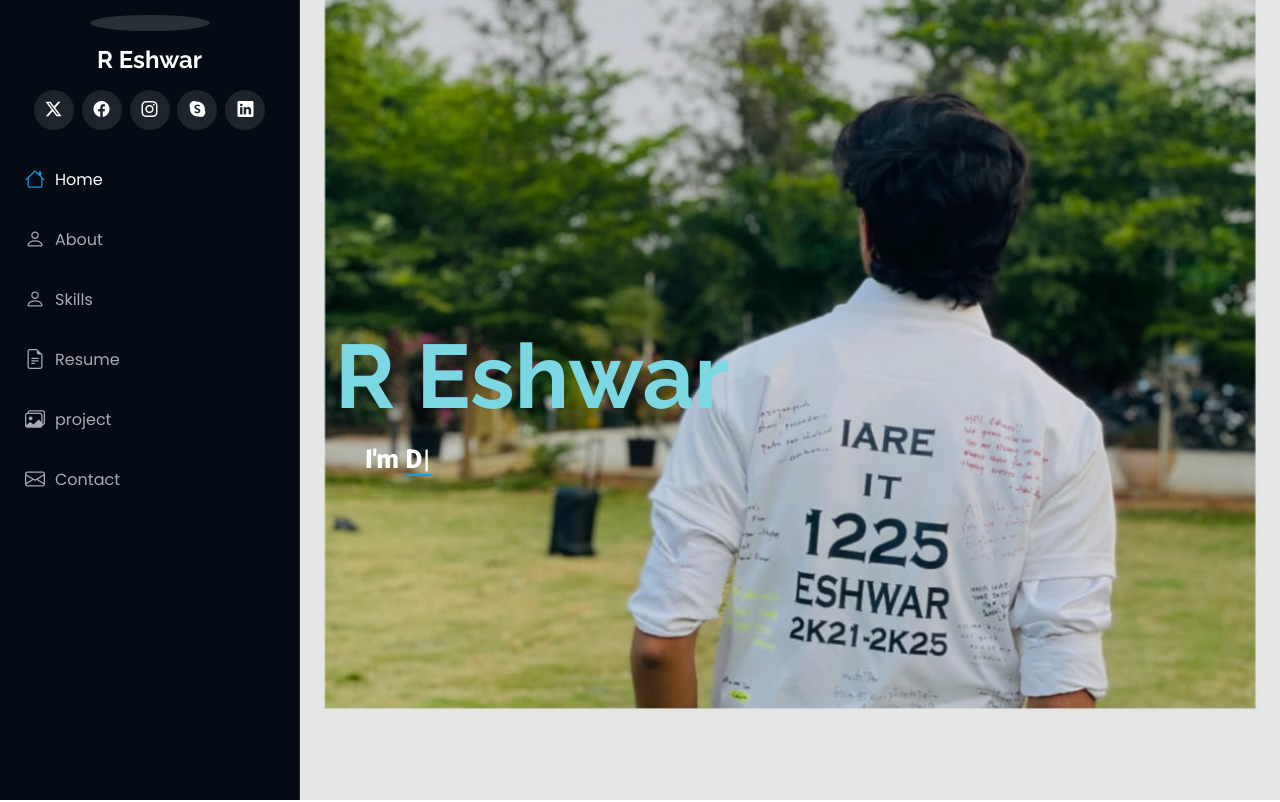
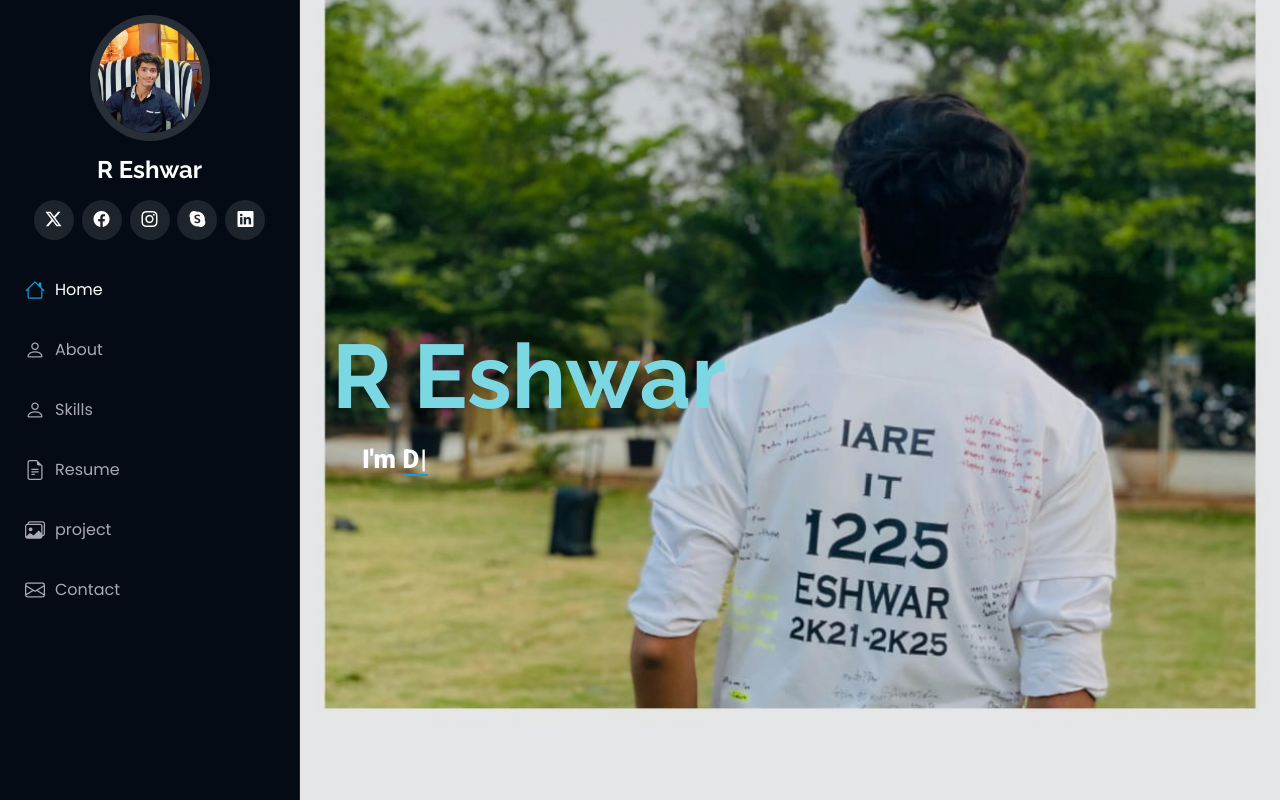
Before and after one commit to Eshwar8888/eshwarPortfolio, a plain HTML site: page index.html in a window 1280 px wide. Shown: the top 802 px of the page. Drawn offline with nearby package versions, Linux system fonts and the light colour scheme; files that its build step writes are made by us from their sources; files whose address does not match are found by name.

Commit message:
Update index.html

```diff
--- a/index.html
+++ b/index.html
@@ -9,8 +9,8 @@
   <meta content="" name="keywords">
 
   <!-- Favicons -->
-  <link href="assets/img/favicon.png" rel="icon">
-  <link href="assets/img/apple-touch-icon.png" rel="apple-touch-icon">
+  <link href="img/favicon.png" rel="icon">
+  <link href="img/apple-touch-icon.png" rel="apple-touch-icon">
 
   <!-- Fonts -->
   <link href="https://fonts.googleapis.com" rel="preconnect">
@@ -20,14 +20,14 @@
     rel="stylesheet">
 
   <!-- Vendor CSS Files -->
-  <link href="assets/vendor/bootstrap/css/bootstrap.min.css" rel="stylesheet">
-  <link href="assets/vendor/bootstrap-icons/bootstrap-icons.css" rel="stylesheet">
-  <link href="assets/vendor/aos/aos.css" rel="stylesheet">
-  <link href="assets/vendor/glightbox/css/glightbox.min.css" rel="stylesheet">
-  <link href="assets/vendor/swiper/swiper-bundle.min.css" rel="stylesheet">
+  <link href="vendor/bootstrap/css/bootstrap.min.css" rel="stylesheet">
+  <link href="vendor/bootstrap-icons/bootstrap-icons.css" rel="stylesheet">
+  <link href="vendor/aos/aos.css" rel="stylesheet">
+  <link href="vendor/glightbox/css/glightbox.min.css" rel="stylesheet">
+  <link href="vendor/swiper/swiper-bundle.min.css" rel="stylesheet">
 
   <!-- Main CSS File -->
-  <link href="assets/css/main.css" rel="stylesheet">
+  <link href="css/main.css" rel="stylesheet">
 
 </head>
 
@@ -37,7 +37,7 @@
     <i class="header-toggle d-xl-none bi bi-list"></i>
 
     <div class="profile-img">
-      <img src="assets/img/my-profile-img.jpg" alt="" class="img-fluid rounded-circle">
+      <img src="img/my-profile-img.jpg" alt="" class="img-fluid rounded-circle">
     </div>
 
     <a href="index.html" class="logo d-flex align-items-center justify-content-center">
```
